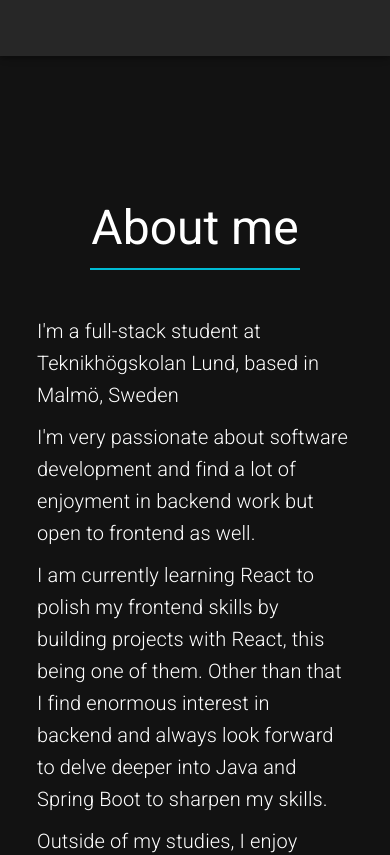
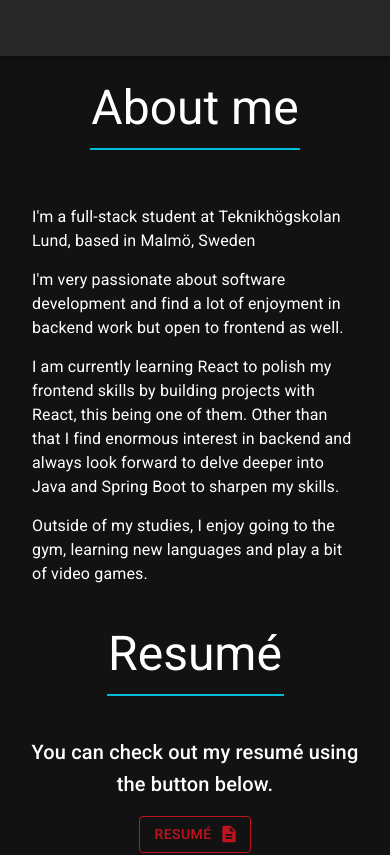
Before and after one commit to lukebike/portfoliov2, a React (Vite) app: page /about in a window 390 px wide. Shown: the top 855 px of the page. Built offline with nearby package versions, Linux system fonts and the light colour scheme; some icons are missing.

Commit message:
Fixed contact page on phone

```diff
--- a/src/About.tsx
+++ b/src/About.tsx
@@ -11,11 +11,10 @@ import { aboutItems } from "./info";
 import Heading from "./Heading";
 import { Description } from "@mui/icons-material";
 import CodeIcon from "@mui/icons-material/Code";
-import MotionWrapper from "./MotionWrapper";
 import { motion } from "framer-motion";
 
 export default function Home() {
-  const isMobile = useMediaQuery("(max-width:300px)");
+  const isMobile = useMediaQuery("(max-width:600px)");
   const theme = useTheme();
 
   return (
@@ -24,11 +23,16 @@ export default function Home() {
       animate={{ opacity: 1, y: 0 }}
       exit={{ opacity: 0, y: -20 }}
       transition={{ duration: 0.4 }}
+      style={{
+        minHeight: isMobile ? "100vh" : "",
+        height: "100%",
+      }}
     >
       <Box
         sx={{
+          height: "100%",
           display: { lg: "flex" },
-          marginTop: isMobile ? 15 : 25,
+          marginTop: isMobile ? 10 : 5,
           marginBottom: 20,
           justifyContent: "center",
           alignItems: "center",
--- a/src/App.tsx
+++ b/src/App.tsx
@@ -7,8 +7,6 @@ import "./App.css";
 import Home from "./Home.tsx";
 import MenuBar from "./MenuBar.tsx";
 import Footer from "./Footer.tsx";
-
-import ContactForm from "./ContactForm.tsx";
 import About from "./About.tsx";
 import MobileMenuBar from "./MobileMenuBar.tsx";
 import { lightThemeOptions, darkThemeOptions } from "./ThemeOptions";
--- a/src/CardList.tsx
+++ b/src/CardList.tsx
@@ -5,7 +5,6 @@ import Box from "@mui/material/Box";
 import Grid from "@mui/material/Grid";
 import Typography from "@mui/material/Typography";
 import { useTheme } from "@mui/material";
-import MotionWrapper from "./MotionWrapper";
 import { motion } from "framer-motion";
 
 export default function CardList() {
@@ -20,12 +19,11 @@ export default function CardList() {
     >
       <Box
         sx={{
-          height: "80%",
+          height: "100%",
           width: "100%",
           flexDirection: "column",
           justifyContent: { xl: "space-around" },
           alignItems: "center",
-          marginBottom: 15,
         }}
       >
         <Typography
@@ -41,7 +39,7 @@ export default function CardList() {
         </Typography>
         <Grid
           container
-          spacing={{ lg: 5, xs: 4 }}
+          spacing={{ lg: 5, xs: 4, xl: 3 }}
           justifyContent="space-around"
           sx={{
             flexDirection: { xs: "row" },
--- a/src/ContactFormDuo.tsx
+++ b/src/ContactFormDuo.tsx
@@ -14,7 +14,7 @@ import { motion } from "framer-motion";
 
 export default function ContactFormDuo() {
   const theme = useTheme();
-  const isMobile = useMediaQuery("(min-width-600px)");
+  const isMobile = useMediaQuery("(min-width: 200px)");
   const formik = useFormik({
     initialValues: {
       name: "",
@@ -38,7 +38,7 @@ export default function ContactFormDuo() {
       animate={{ opacity: 1, y: 0 }}
       exit={{ opacity: 0, y: -20 }}
       transition={{ duration: 0.4 }}
-      style={{ height: "100%" }}
+      style={{ height: isMobile ? "100dvh" : "" }}
     >
       <Box
         sx={{
@@ -49,7 +49,7 @@ export default function ContactFormDuo() {
         }}
       >
         {isMobile ? (
-          <Typography variant="h5" sx={{ mb: 5 }}>
+          <Typography variant="h3" sx={{ mb: 5 }}>
             Contact Me!
           </Typography>
         ) : (
--- a/src/Home.tsx
+++ b/src/Home.tsx
@@ -6,9 +6,7 @@ import Button from "@mui/material/Button";
 import useMediaQuery from "@mui/material/useMediaQuery";
 import { useTheme } from "@mui/material";
 import { useNavigate } from "react-router";
-import MotionWrapper from "./MotionWrapper";
 import { motion } from "framer-motion";
-import Footer from "./Footer";
 export default function Hero({ mode }: { mode: "light" | "dark" }) {
   const theme = useTheme();
   const navigate = useNavigate();
--- a/src/MediaCard.tsx
+++ b/src/MediaCard.tsx
@@ -28,6 +28,7 @@ function MediaCard({
       sx={{
         position: "relative",
         width: "100%",
+        display: "inline-block",
         backgroundColor: "#1e1e1e",
         minHeight: "400",
         overflow: "hidden",
--- a/src/MotionWrapper.tsx
+++ b/src/MotionWrapper.tsx
@@ -1,19 +1,19 @@
-import { motion } from "framer-motion";
-import { Box } from "@mui/material";
+// import { motion } from "framer-motion";
+// import { Box } from "@mui/material";
 
-const MotionWrapper = ({ children, sx }) => {
-  return (
-    <Box sx={sx}>
-      <motion.div
-        initial={{ opacity: 0, y: 20 }}
-        animate={{ opacity: 1, y: 0 }}
-        exit={{ opacity: 0, y: -30 }}
-        transition={{ duration: 0.5 }}
-      >
-        {children}
-      </motion.div>
-    </Box>
-  );
-};
+// const MotionWrapper = ({ children, sx }) => {
+//   return (
+//     <Box sx={sx}>
+//       <motion.div
+//         initial={{ opacity: 0, y: 20 }}
+//         animate={{ opacity: 1, y: 0 }}
+//         exit={{ opacity: 0, y: -30 }}
+//         transition={{ duration: 0.5 }}
+//       >
+//         {children}
+//       </motion.div>
+//     </Box>
+//   );
+// };
 
-export default MotionWrapper;
+// export default MotionWrapper;
```
